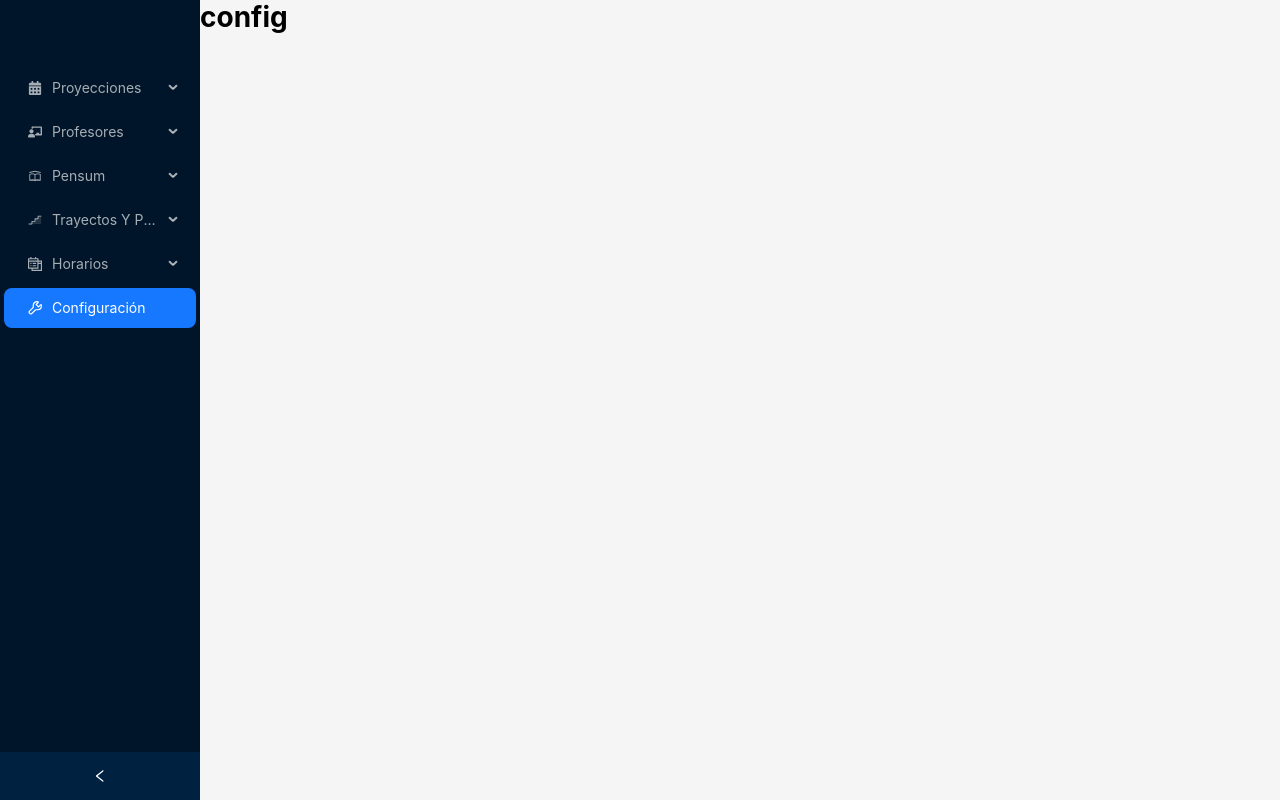
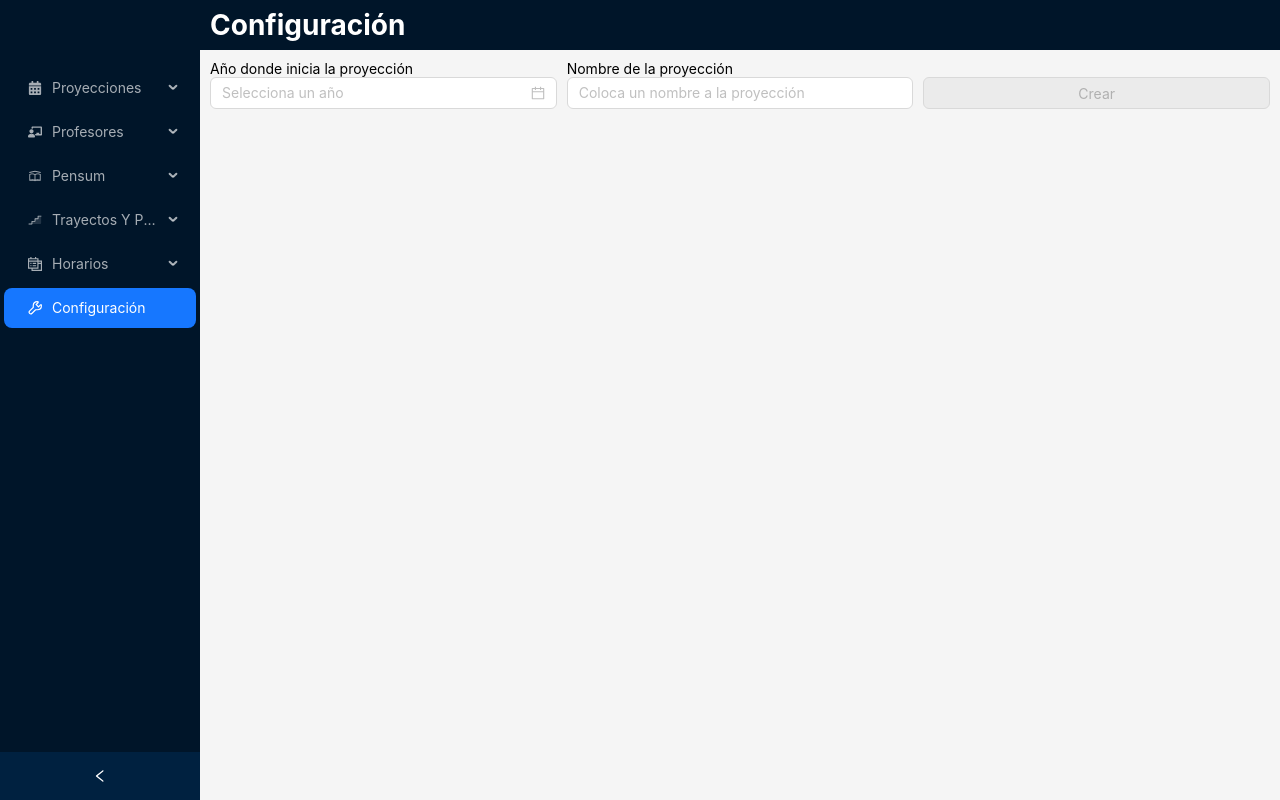
Before and after one commit to Javier-WH/proyecciones, a React (Vite) app: page /app/proyecciones/create in a window 1280 px wide. Both pictures are taken after a click on the item "Configuración". Built offline with nearby package versions, Linux system fonts and the light colour scheme; no server answers.

Commit message:
panel de configuracion agregado

```diff
--- /dev/null
+++ b/src/components/config/config.tsx
@@ -0,0 +1,64 @@
+import type { DatePickerProps } from "antd";
+import { DatePicker, Input, Button } from "antd";
+import { useState } from "react";
+
+export default function Config() {
+  const [year, setYear] = useState<string | null>(null);
+  const [name, setName] = useState<string>("");
+
+  const onYearChange: DatePickerProps["onChange"] = (_, dateString) => {
+    setYear(String(dateString));
+  };
+
+  return (
+    <>
+      <div
+        className="title-bar-container"
+        style={{
+          gridArea: "header",
+          display: "flex",
+          alignItems: "center",
+          justifyContent: "start",
+          columnGap: "3rem",
+        }}>
+        <h1>Configuración</h1>
+      </div>
+
+      <div
+        style={{
+          display: "flex",
+          gap: "10px",
+          minWidth: "700px",
+          justifyContent: "stretch",
+          alignContent: "center",
+          padding: "10px",
+        }}>
+        <div style={{ display: "flex", flexDirection: "column", flex: 1 }}>
+          <label>Año donde inicia la proyección</label>
+          <DatePicker onChange={onYearChange} picker="year" placeholder="Selecciona un año" />
+        </div>
+
+        <div style={{ display: "flex", flexDirection: "column", flex: 1 }}>
+          <label>Nombre de la proyección</label>
+          <Input
+            placeholder="Coloca un nombre a la proyección"
+            value={name}
+            onChange={(e) => setName(e.target.value)}
+          />
+        </div>
+
+        <div
+          style={{
+            display: "flex",
+            flexDirection: "column",
+            justifyContent: "end",
+            flex: 1,
+          }}>
+          <Button type="primary" disabled={!year || !name}>
+            Crear
+          </Button>
+        </div>
+      </div>
+    </>
+  );
+}
```
Also changed, not shown: src/routes/brouser.tsx (+4 -3 lines).
